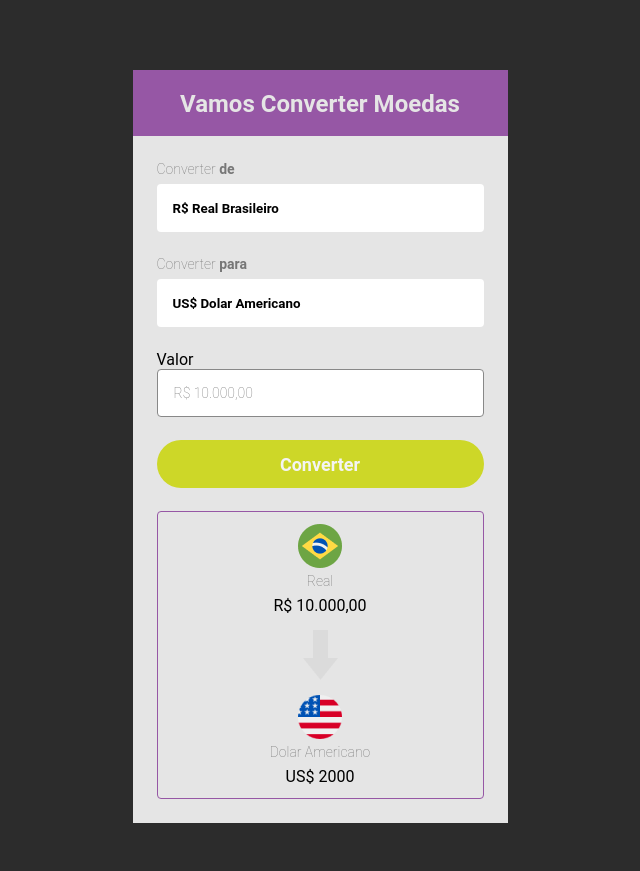
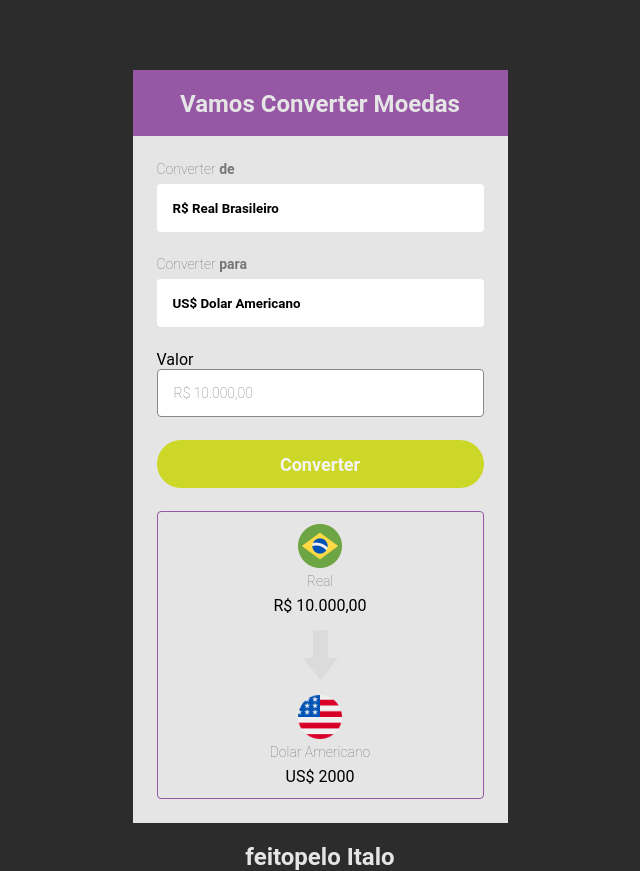
Before and after one commit to Italowq/CDM, a plain HTML site: page index.html in a window 1280 px wide. Shown: the whole page, without its empty margins (320-960 px from the left). Before the commit the page ends 823 px from the top, so only its background shows below. Drawn offline with Linux system fonts and the light colour scheme.

Commit message:
Update index.html

```diff
--- a/index.html
+++ b/index.html
@@ -40,6 +40,7 @@
                 </div>
             </div>
     </div>
+    <h1>feitopelo Italo</h1>
 </body>
 <style>
     *{
```
